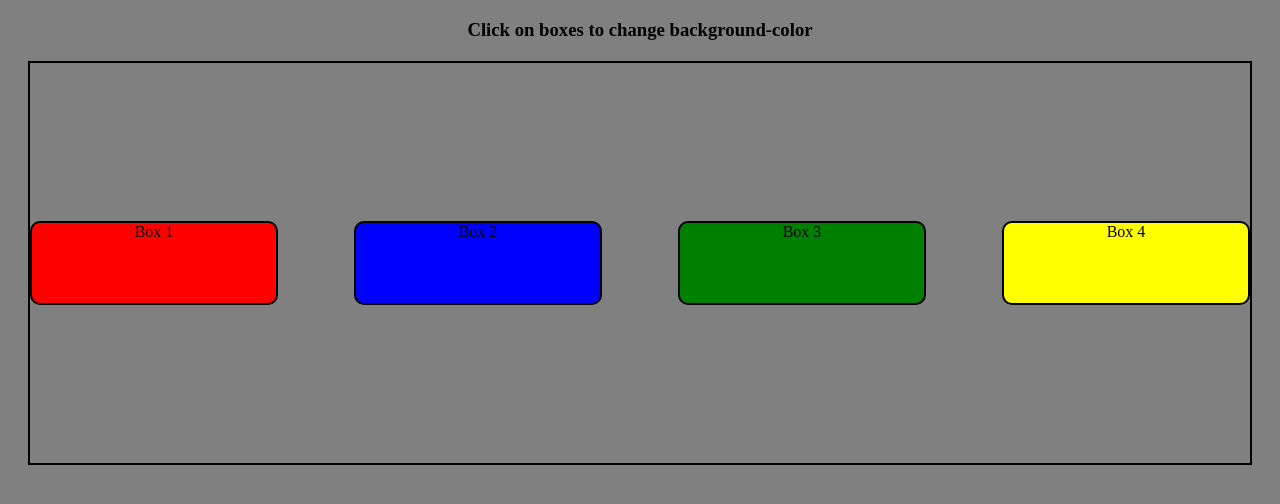
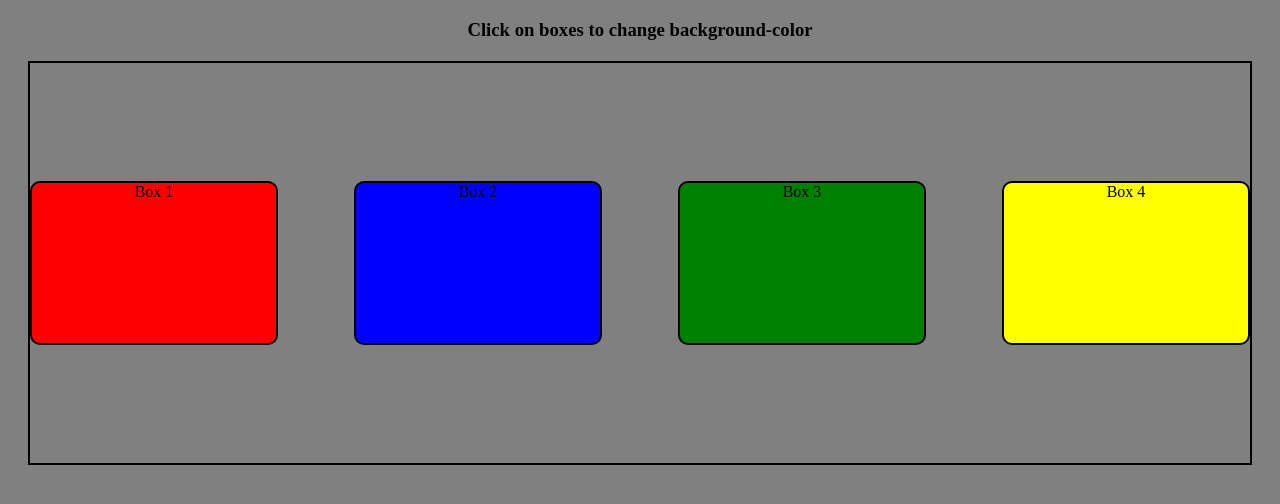
Before and after one commit to 2amritranjan/colorSelector-Project-1-, a plain HTML site: page index.html in a window 1280 px wide. Drawn offline with Linux system fonts and the light colour scheme.

Commit message:
Update index.html

```diff
--- a/index.html
+++ b/index.html
@@ -19,7 +19,7 @@
   }
   .box1{
     text-align: center;
-    height: 80px;
+    height: 160px;
     width: 20%;
     border: 2px solid black;
     border-radius: 10px;
@@ -27,7 +27,7 @@
   }
   .box2{
     text-align: center;
-    height: 80px;
+    height: 160px;
     width: 20%;
     border: 2px solid black;
     border-radius: 10px;
@@ -35,7 +35,7 @@
   }
   .box3{
     text-align: center;
-    height: 80px;
+    height: 160px;
     width: 20%;
     border: 2px solid black;
     border-radius: 10px;
@@ -43,7 +43,7 @@
   }
   .box4{
     text-align: center;
-    height: 80px;
+    height: 160px;
     width: 20%;
     border: 2px solid black;
     border-radius: 10px;
```
